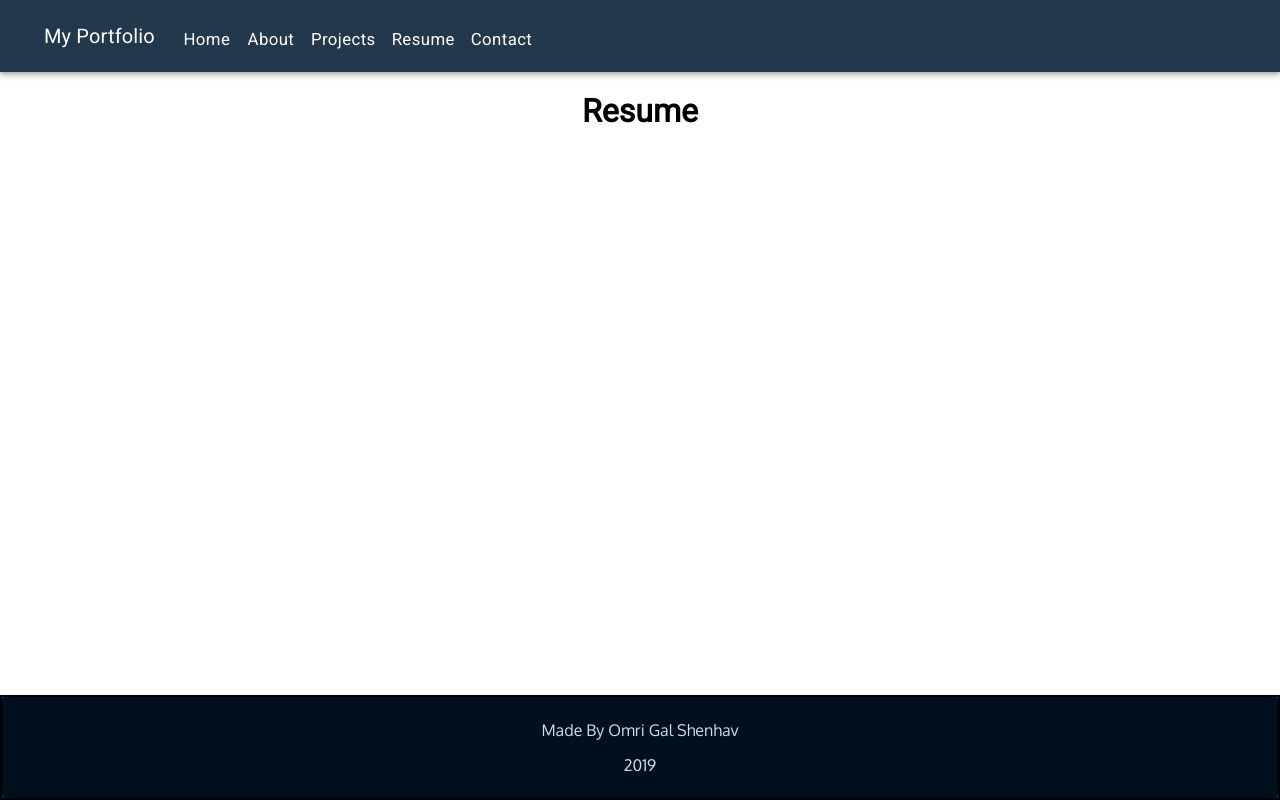
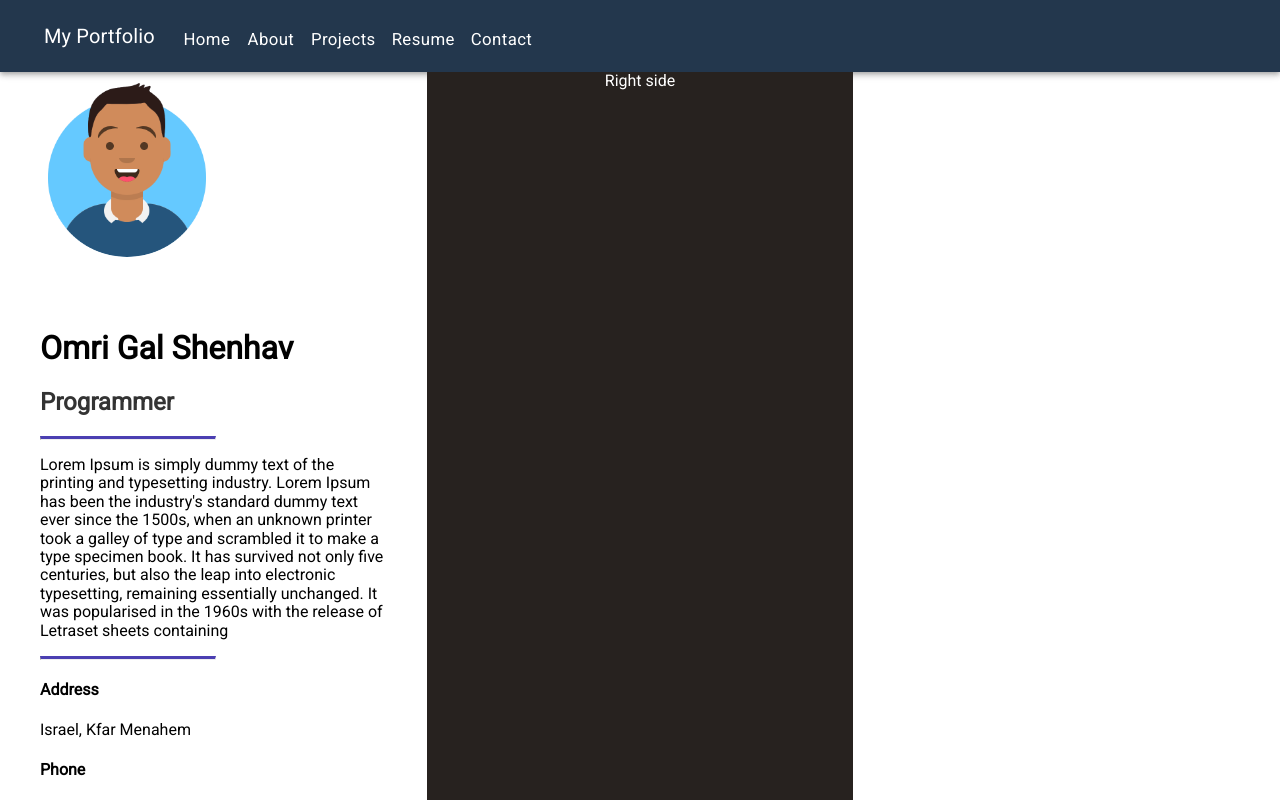
Before and after one commit to OmriGalShen/My-Portfolio, a React (Create React App) app: page /resume in a window 1280 px wide. Shown: the top 800 px of the page. Built offline with nearby package versions, Linux system fonts and the light colour scheme.

Commit message:
working on resume page

```diff
--- a/src/components/Content/resume/Resume.css
+++ b/src/components/Content/resume/Resume.css
@@ -0,0 +1,30 @@
+p {
+  font-family: "Roboto", sans-serif;
+}
+
+.resume {
+  padding-bottom: 10%;
+}
+
+.right-col {
+  background: #27221f;
+  color: white;
+}
+
+.profile {
+  text-align: left;
+  padding-right: 10%;
+}
+
+.avatar {
+  height: 20%;
+}
+
+.name-title {
+  padding-top: 1.5em;
+}
+.profile hr {
+  border-top: 3px solid #4b3fb2;
+  width: 50%;
+  margin: 0;
+}
--- a/src/components/Content/resume/Resume.js
+++ b/src/components/Content/resume/Resume.js
@@ -1,10 +1,42 @@
 import React from "react";
 import "./Resume.css";
+import { Grid } from "@material-ui/core";
+import avatarImage from "./assets/myAvatar.png";
 
 const Resume = props => {
   return (
-    <div>
-      <h1>Resume</h1>
+    <div className="resume">
+      <Grid container>
+        <Grid item md={4} sm={6} style={{ paddingLeft: 40 }}>
+          <div className="profile">
+            <img alt="avatar" src={avatarImage} className="avatar" />
+            <h1 className="name-title">Omri Gal Shenhav</h1>
+            <h2 className="black-80">Programmer</h2>
+            <hr />
+            <p>
+              Lorem Ipsum is simply dummy text of the printing and typesetting
+              industry. Lorem Ipsum has been the industry's standard dummy text
+              ever since the 1500s, when an unknown printer took a galley of
+              type and scrambled it to make a type specimen book. It has
+              survived not only five centuries, but also the leap into
+              electronic typesetting, remaining essentially unchanged. It was
+              popularised in the 1960s with the release of Letraset sheets
+              containing
+            </p>
+            <hr />
+            <h4>Address</h4>
+            <p>Israel, Kfar Menahem </p>
+            <h4>Phone</h4>
+            <p>+(972)-54-3926292</p>
+            <h4>Email</h4>
+            <p>shenhav.omri@gmail.com</p>
+            <hr />
+          </div>
+        </Grid>
+        <Grid item md={4} sm={6} className="right-col">
+          Right side
+        </Grid>
+      </Grid>
     </div>
   );
 };
```
Also changed, not shown: src/components/Content/resume/assets/myAvatar.png (added).
